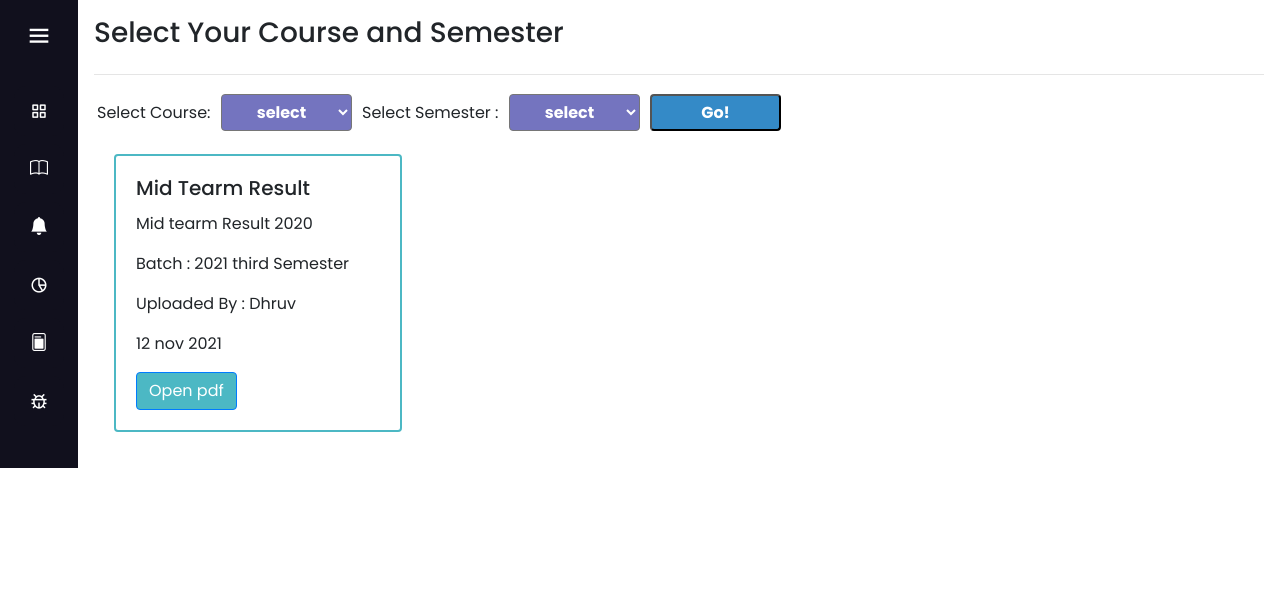
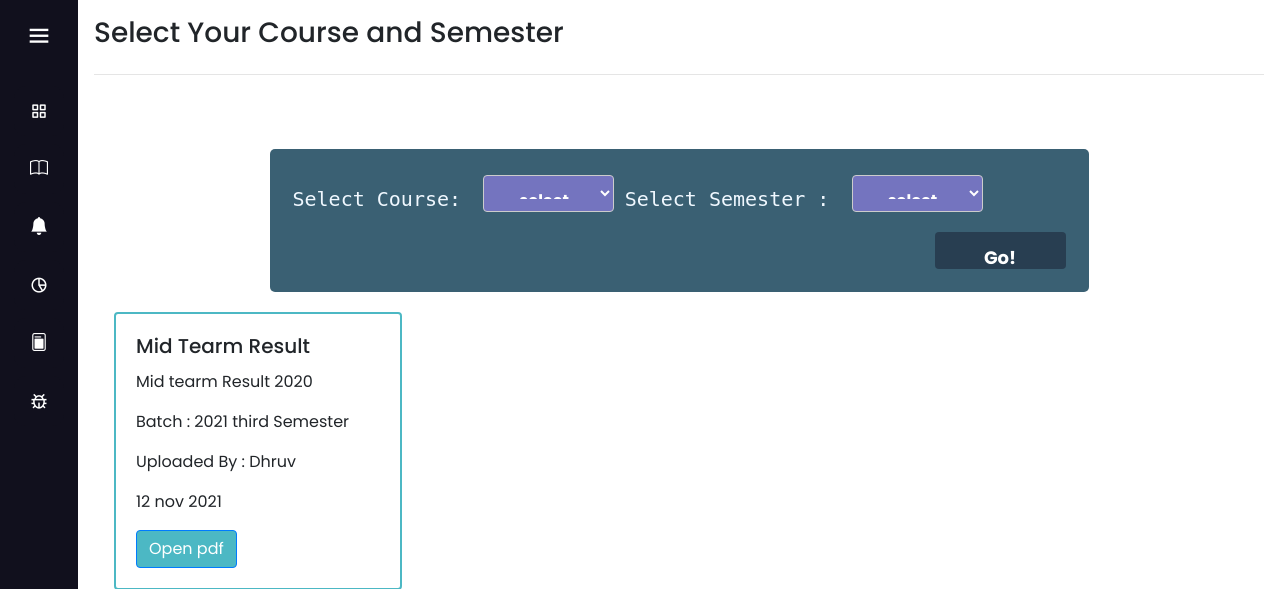
Before and after one commit to itsdhruvgupta/NotesOfCollegeSite, a Django app: page /result in a window 1280 px wide. Shown: the part 62-651 px from the top of the page. Run offline with Django 3.2, Linux system fonts and the light colour scheme; data comes from the database, SQL or seed files in the repository; some libraries are stand-ins or nearby versions.

Commit message:
20-01-2022

```diff
--- /dev/null
+++ b/notesSite/static/form.css
@@ -0,0 +1,65 @@
+input[type=text],
+select,
+textarea {
+    width: 100%;
+    padding: 12px;
+    border: 1px solid #ccc;
+    border-radius: 4px;
+    box-sizing: border-box;
+    resize: vertical;
+}
+
+label {
+    font-size: 20px;
+    font-family: monospace;
+    padding: 12px 12px 12px 0;
+    display: inline-block;
+}
+
+input[type=submit] {
+    background-color: #283E51;
+    color: white;
+    padding: 12px 20px;
+    border: none;
+    font-size: 18px;
+    border-radius: 4px;
+    cursor: pointer;
+    float: right;
+}
+
+.my-form {
+    width: 70%;
+    margin-left: 15%;
+    margin-top: 5%;
+    border-radius: 5px;
+    color: aliceblue;
+    background-color: #3a6073;
+    padding: 20px;
+}
+
+.col-25 {
+    float: left;
+    width: 25%;
+    margin-top: 6px;
+}
+
+.col-75 {
+    float: left;
+    width: 75%;
+    margin-top: 6px;
+}
+
+.row:after {
+    content: "";
+    display: table;
+    clear: both;
+}
+
+@media screen and (max-width: 600px) {
+    .col-25,
+    .col-75,
+    input[type=submit] {
+        width: 100%;
+        margin-top: 0;
+    }
+}
--- a/notesSite/student/urls.py
+++ b/notesSite/student/urls.py
@@ -25,6 +25,8 @@ urlpatterns = [
     path("result",views.f_result, name = "result"),
     path("bugs",views.f_bugs, name = "bugs"),
     path("eventpage",views.eventpage, name = "eventpage"),
+    path("addstudymaterial",views.addStudyMaterial, name = "addStudyMaterial")
+
 
 
 ]
--- a/notesSite/student/views.py
+++ b/notesSite/student/views.py
@@ -112,3 +112,9 @@ def eventpage(request):
         likes = post_data.objects.filter(username = user).update(likes = likes)
         dict = {'msg' :'hello world'}
         return JsonResponse(dict)
+
+
+
+def addStudyMaterial(request):
+
+    return render(request,'addstudymaterial.html')
--- a/notesSite/templates/base_template.html
+++ b/notesSite/templates/base_template.html
@@ -10,6 +10,9 @@
     <link rel="stylesheet" href='{% static "side.css"%}'>
 	<link rel="stylesheet" type="text/css" href='{% static "style-bugs.css" %}'>
 	<link rel="stylesheet" type="text/css" href='{% static "event.css" %}'>
+	<link rel="stylesheet" type="text/css" href='{% static "form.css" %}'>
+
+
 	<link rel="stylesheet" href="https://cdn.jsdelivr.net/npm/bootstrap-icons@1.7.2/font/bootstrap-icons.css">
 
 
```
Also changed, not shown: notesSite/templates/addstudymaterial.html (added, +88 -0 lines).
